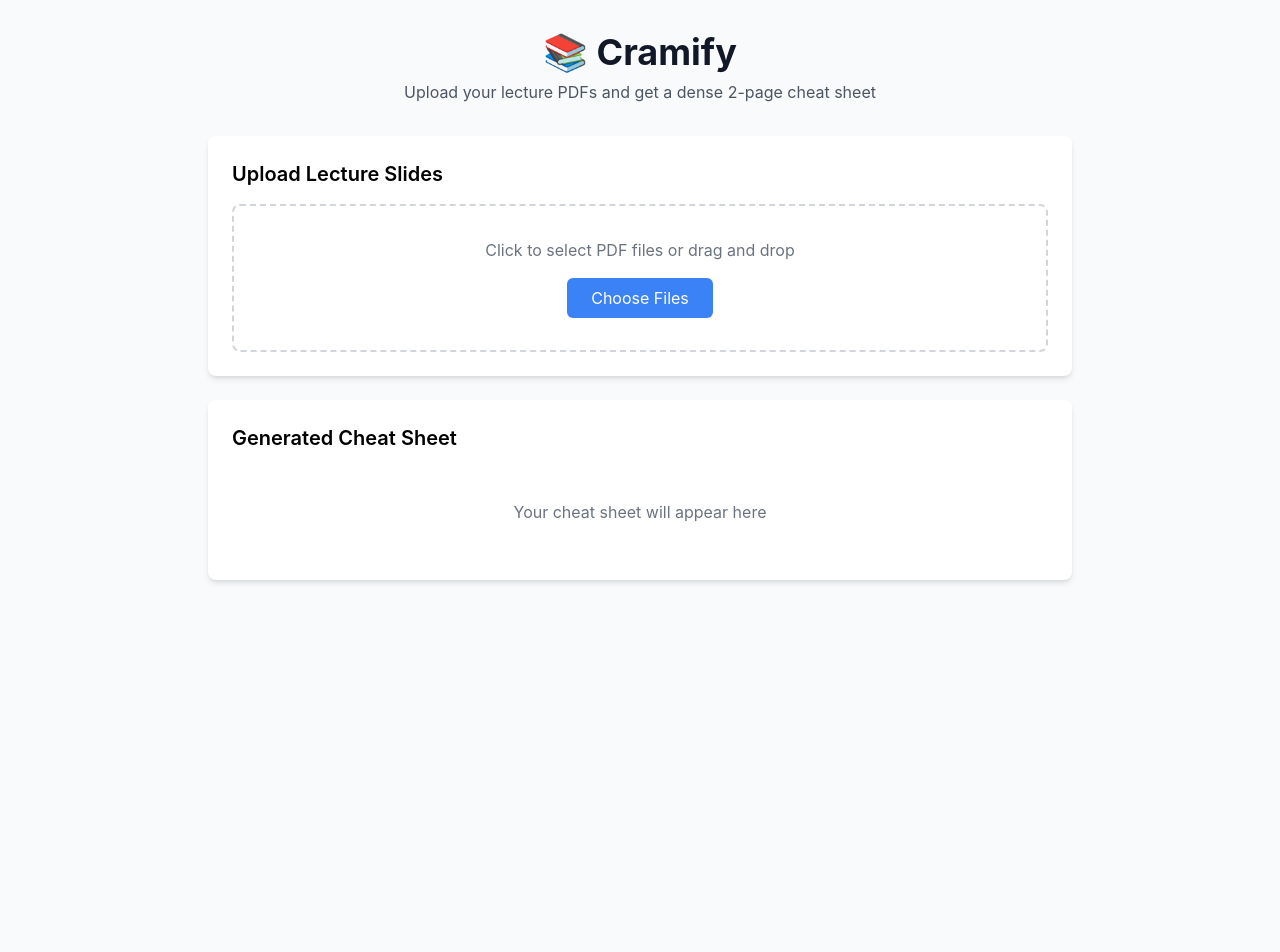
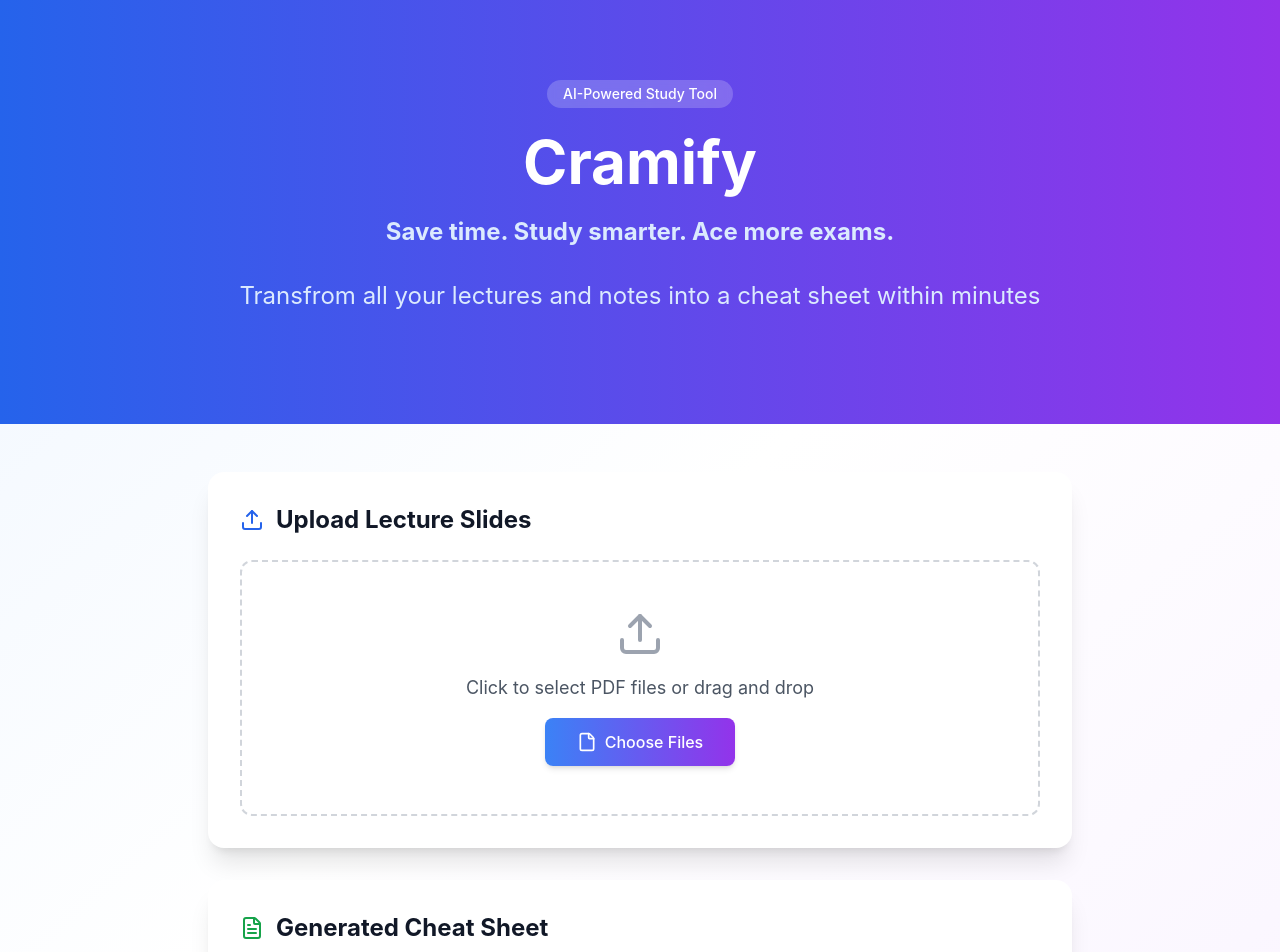
Before and after one commit to ryounan4/Cramify, a Next.js app in the folder frontend/: page / in a window 1280 px wide. Shown: the top 952 px of the page. Before the commit the page ends 800 px from the top, so only its background shows below. Built offline with nearby package versions, Linux system fonts and the light colour scheme.

Commit message:
Update UI to look more modern

```diff
--- a/frontend/app/page.tsx
+++ b/frontend/app/page.tsx
@@ -5,6 +5,7 @@
 'use client';
 
 import { useState } from 'react';
+import { Upload, File, FileText, Zap, Loader2 } from 'lucide-react';
 
 export default function Home() {
 
@@ -53,24 +54,38 @@ export default function Home() {
 };
 
   return (
-    <div className="container-custom">
-      {/* Header */}
-      <div className="text-center mb-8">
-        <h1 className="text-4xl font-bold text-gray-900 mb-2">
-          📚 Cramify
-        </h1>
-        <p className="text-gray-600">
-          Upload your lecture PDFs and get a dense 2-page cheat sheet
-        </p>
+    <div className="min-h-screen bg-gradient-to-br from-blue-50 via-white to-purple-50">
+      {/* Hero Section */}
+      <div className="bg-gradient-to-r from-blue-600 to-purple-600 text-white py-20 px-4">
+        <div className="max-w-4xl mx-auto text-center">
+          <div className="inline-block bg-white/20 backdrop-blur-sm rounded-full px-4 py-1 text-sm font-medium mb-6">
+            AI-Powered Study Tool
+          </div>
+          <h1 className="text-5xl md:text-6xl font-bold mb-6">
+            Cramify
+          </h1>
+          <p className="text-xl md:text-2xl text-blue-100 mb-8">
+           <b>Save time. Study smarter. Ace more exams.</b>
+           <br></br><br></br>
+           Transfrom all your lectures and notes into a cheat sheet within minutes
+          </p>
+        </div>
       </div>
 
+      {/* Main Content */}
+      <div className="max-w-4xl mx-auto px-4 py-12">
+
       {/* File Upload Section */}
-      <div className="bg-white rounded-lg shadow-md p-6 mb-6">
-        <h2 className="text-xl font-semibold mb-4">Upload Lecture Slides</h2>
+      <div className="bg-white rounded-2xl shadow-xl p-8 mb-8">
+        <div className="flex items-center gap-3 mb-6">
+          <Upload className="w-6 h-6 text-blue-600" />
+          <h2 className="text-2xl font-bold text-gray-900">Upload Lecture Slides</h2>
+        </div>
 
         {/* File Input with Drag & Drop Styling */}
-        <div className="border-2 border-dashed border-gray-300 rounded-lg p-8 text-center hover:border-blue-400 transition-colors">
-          <p className="text-gray-500 mb-4">
+        <div className="border-2 border-dashed border-gray-300 rounded-xl p-12 text-center hover:border-blue-400 hover:bg-blue-50/50 transition-all">
+          <Upload className="w-12 h-12 text-gray-400 mx-auto mb-4" />
+          <p className="text-gray-600 mb-4 text-lg">
             Click to select PDF files or drag and drop
           </p>
           <input
@@ -83,20 +98,28 @@ export default function Home() {
           />
           <label
             htmlFor="file-upload"
-            className="cursor-pointer bg-blue-500 text-white px-6 py-2 rounded-md hover:bg-blue-600 inline-block transition-colors"
+            className="cursor-pointer bg-gradient-to-r from-blue-500 to-purple-600 text-white px-8 py-3 rounded-lg hover:from-blue-600 hover:to-purple-700 inline-flex items-center gap-2 font-medium transition-all shadow-md hover:shadow-lg"
           >
+            <File className="w-5 h-5" />
             Choose Files
           </label>
         </div>
 
         {/* Display selected files */}
         {selectedFiles.length > 0 && (
-          <div className="mt-4">
-            <h3 className="font-medium mb-2">Selected Files ({selectedFiles.length}):</h3>
-            <ul className="list-disc list-inside text-sm text-gray-700 space-y-1">
+          <div className="mt-6 bg-gray-50 rounded-xl p-6">
+            <h3 className="font-semibold text-gray-900 mb-3 flex items-center gap-2">
+              <FileText className="w-5 h-5 text-blue-600" />
+              Selected Files ({selectedFiles.length}):
+            </h3>
+            <ul className="space-y-2">
               {selectedFiles.map((file, index) => (
-                <li key={index}>
-                  {file.name} <span className="text-gray-400">({(file.size / 1024 / 1024).toFixed(2)} MB)</span>
+                <li key={index} className="flex items-center gap-2 text-gray-700 bg-white rounded-lg px-4 py-2">
+                  <File className="w-4 h-4 text-blue-500" />
+                  <span className="flex-1">{file.name}</span>
+                  <span className="text-sm text-gray-400">
+                    {(file.size / 1024 / 1024).toFixed(2)} MB
+                  </span>
                 </li>
               ))}
             </ul>
@@ -108,30 +131,60 @@ export default function Home() {
           <button
             onClick={handleGenerate}
             disabled={isGenerating}
-            className="mt-4 w-full bg-green-500 text-white px-6 py-3 rounded-md hover:bg-green-600 disabled:bg-gray-400 disabled:cursor-not-allowed font-medium transition-colors"
+            className="mt-6 w-full bg-gradient-to-r from-green-500 to-emerald-600 text-white px-8 py-4 rounded-xl hover:from-green-600 hover:to-emerald-700 disabled:from-gray-400 disabled:to-gray-500 disabled:cursor-not-allowed font-semibold text-lg transition-all shadow-md hover:shadow-lg flex items-center justify-center gap-3"
           >
-            {isGenerating ? 'Generating... (this may take 1-2 minutes)' : '🚀 Generate Cheat Sheet'}
+            {isGenerating ? (
+              <>
+                <Loader2 className="w-5 h-5 animate-spin" />
+                Generating... (this may take 1-2 minutes)
+              </>
+            ) : (
+              <>
+                <Zap className="w-5 h-5" />
+                Generate Cheat Sheet
+              </>
+            )}
           </button>
         )}
       </div>
 
       {/* Error Display */}
       {error && (
-        <div className="bg-red-100 border border-red-400 text-red-700 px-4 py-3 rounded-lg mb-6">
-          <strong>Error:</strong> {error}
+        <div className="bg-red-50 border-l-4 border-red-500 text-red-700 px-6 py-4 rounded-lg mb-8 shadow-md">
+          <div className="flex items-center gap-2">
+            <strong className="font-semibold">Error:</strong>
+            <span>{error}</span>
+          </div>
         </div>
       )}
 
       {/* Results Section */}
-      <div className="bg-white rounded-lg shadow-md p-6">
-        <h2 className="text-xl font-semibold mb-4">Generated Cheat Sheet</h2>
+      <div className="bg-white rounded-2xl shadow-xl p-8">
+        <div className="flex items-center justify-between mb-6">
+          <div className="flex items-center gap-3">
+            <FileText className="w-6 h-6 text-green-600" />
+            <h2 className="text-2xl font-bold text-gray-900">Generated Cheat Sheet</h2>
+          </div>
+          {generatedPdfUrl && (
+            <button
+              onClick={() => {
+                setSelectedFiles([]);
+                setGeneratedPdfUrl(null);
+                setError(null);
+              }}
+              className="bg-gray-100 text-gray-700 px-4 py-2 rounded-lg hover:bg-gray-200 transition-colors font-medium"
+            >
+              Create Another
+            </button>
+          )}
+        </div>
 
         {generatedPdfUrl ? (
           <div className="space-y-4">
             {/* PDF Viewer */}
             <iframe
               src={generatedPdfUrl}
-              className="w-full h-[800px] border rounded-lg"
+              className="w-full h-[800px] border rounded-xl"
               title="Generated Cheat Sheet"
             />
 
@@ -139,9 +192,9 @@ export default function Home() {
             <a
               href={generatedPdfUrl}
               download="cramify-cheatsheet.pdf"
-              className="block w-full text-center bg-blue-500 text-white px-6 py-3 rounded-md hover:bg-blue-600 transition-colors"
+              className="block w-full text-center bg-gradient-to-r from-blue-500 to-purple-600 text-white px-8 py-4 rounded-xl hover:from-blue-600 hover:to-purple-700 transition-all font-semibold text-lg shadow-md hover:shadow-lg"
             >
-              ⬇Download PDF
+              Download PDF
             </a>
           </div>
         ) : (
@@ -150,6 +203,7 @@ export default function Home() {
           </p>
         )}
       </div>
+      </div>
     </div>
   );
 }
```
Also changed, not shown: frontend/package.json (+7 -6 lines), 1 other file (tests, documents, lock files or other folders).
